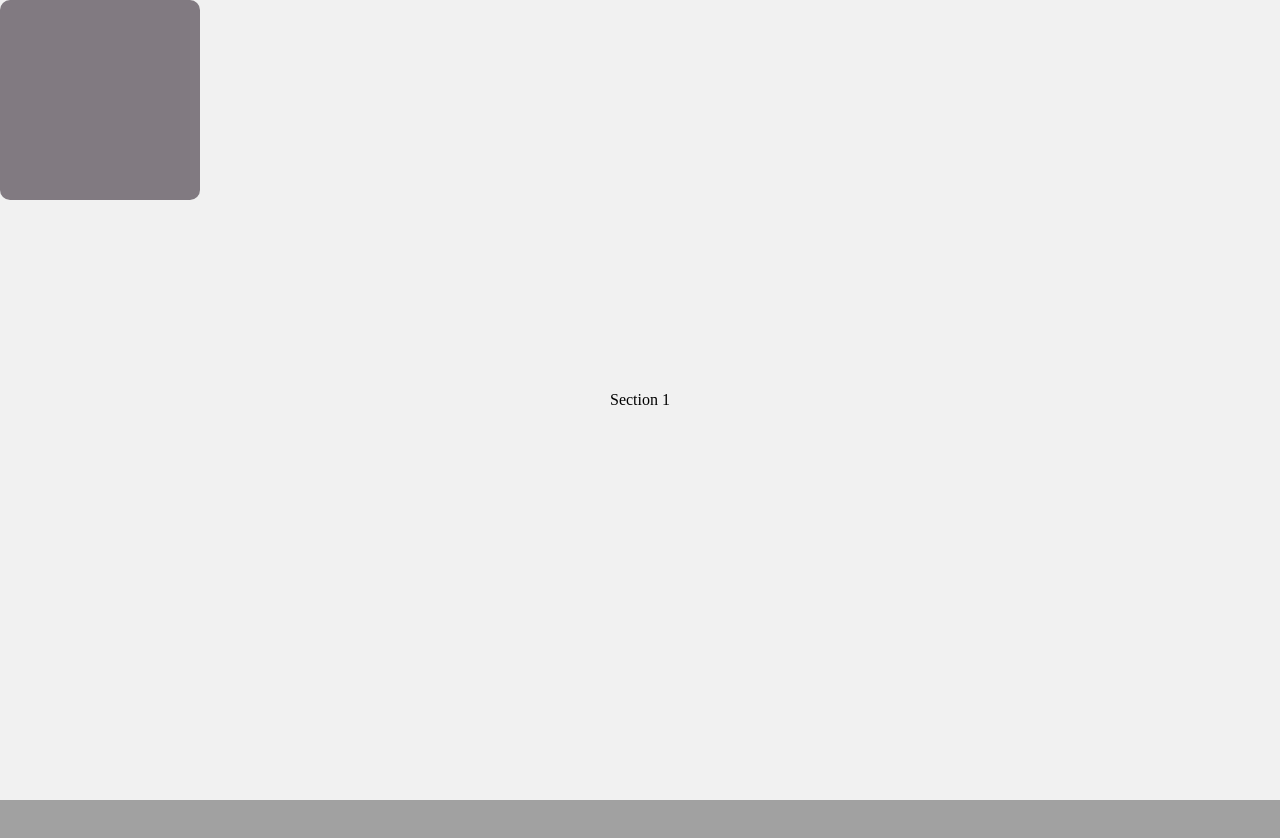
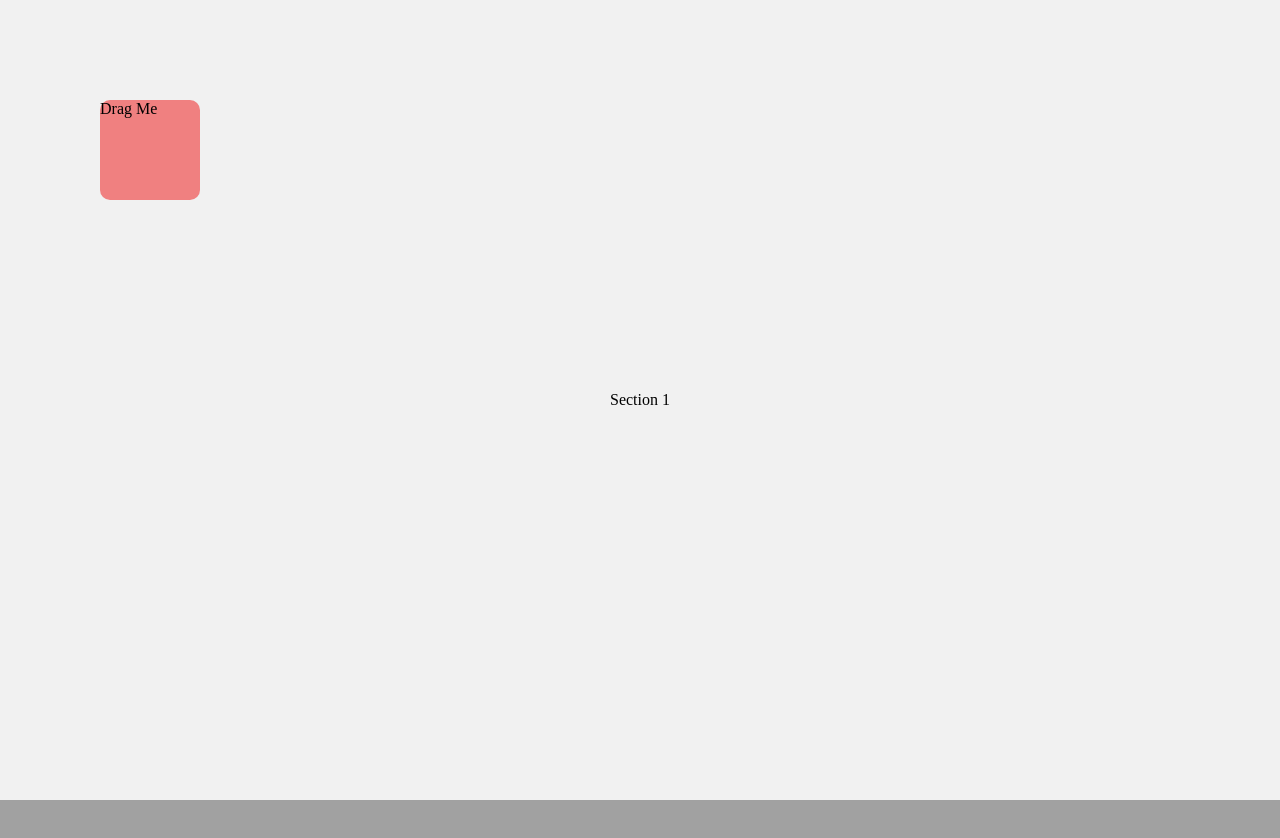
Before and after one commit to huseynovali/Draggable-Notes, a React (Vite) app: page / in a window 1280 px wide. Shown: the top 838 px of the page. Built offline with nearby package versions, Linux system fonts and the light colour scheme.

Commit message:
dragable

```diff
--- a/src/NoteTab.tsx
+++ b/src/NoteTab.tsx
@@ -1,19 +1,50 @@
-import React from 'react'
+import React, { useState } from "react";
 
 function NoteTab() {
+  const [isDragging, setIsDragging] = useState(false);
+  const [offset, setOffset] = useState({ x: 0, y: 0 });
+  const [position, setPosition] = useState({ x: 100, y: 100 });
 
- const dragContainer = (e: React.DragEvent<HTMLDivElement>) => {
-    console.log('e', e)
+  const dragStartContainer = (e) => {
+    setIsDragging(true);
+    setOffset({
+      x: e.clientX - position.x,
+      y: e.clientY - position.y,
+    });
+  };
 
-  }
+  const dragContainer = (e) => {
+    if (isDragging) {
+      const newX = e.clientX - offset.x;
+      const newY = e.clientY - offset.y;
+      setPosition({ x: newX, y: newY });
+    }
+  };
 
-
+  const dragEndContainer = () => {
+    setIsDragging(false);
+  };
 
   return (
-    <div className='note-tab' draggable='true' onDrag={(e)=>dragContainer(e)} >
-
+    <div
+      className="note-tab"
+      style={{
+        position: "absolute",
+        left: `${position.x}px`,
+        top: `${position.y}px`,
+        width: "100px",
+        height: "100px",
+        backgroundColor: "lightcoral",
+        cursor: isDragging ? "grabbing" : "grab",
+      }}
+      onMouseDown={dragStartContainer}
+      onMouseMove={dragContainer}
+      onMouseUp={dragEndContainer}
+      onMouseLeave={dragEndContainer}
+    >
+      Drag Me
     </div>
-  )
+  );
 }
 
-export default NoteTab
+export default NoteTab;
```
